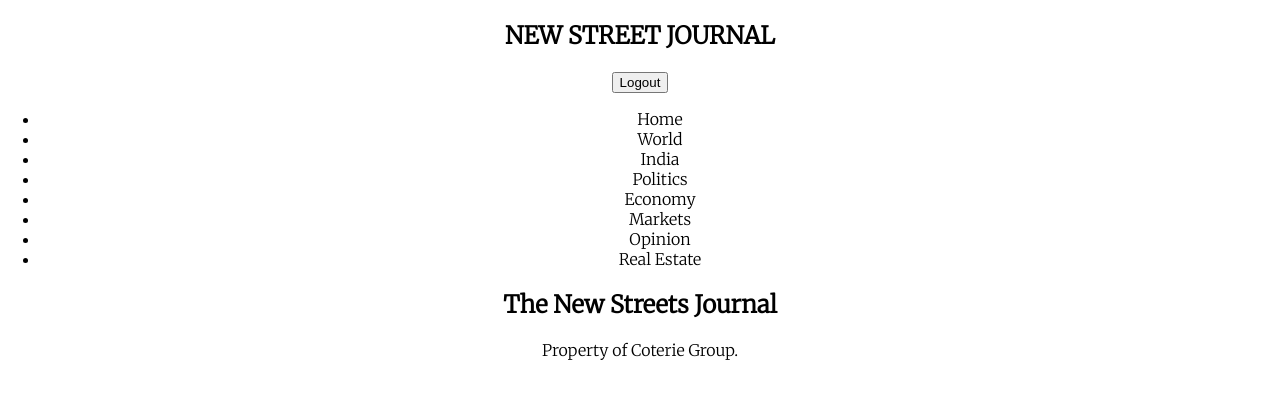
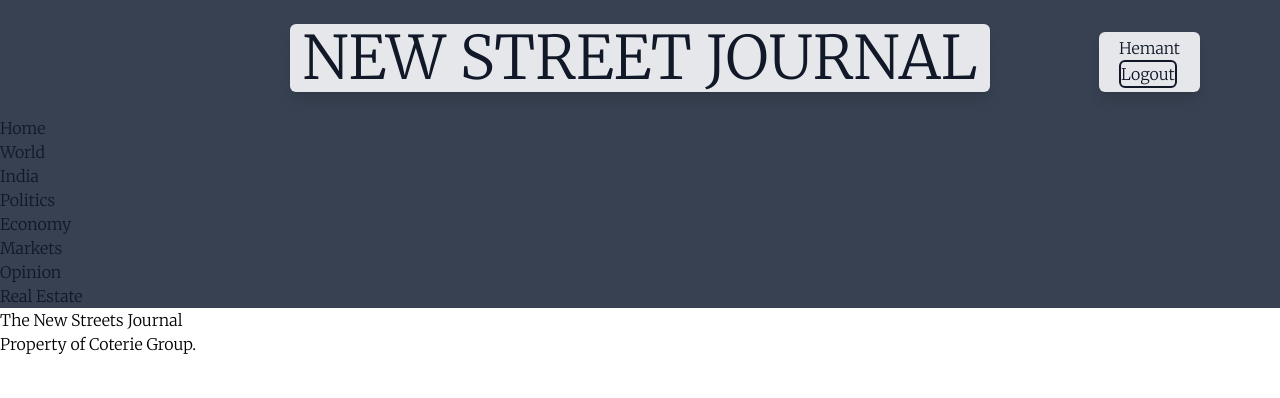
Before and after one commit to hemantsharma1498/comparator, a React (Create React App) app in the folder client/: page / in a window 1280 px wide. Shown: the top 398 px of the page. Built offline with nearby package versions, Linux system fonts and the light colour scheme.

Commit message:
header css

```diff
--- a/client/package.json
+++ b/client/package.json
@@ -9,7 +9,6 @@
     "react": "^18.2.0",
     "react-dom": "^18.2.0",
     "react-scripts": "5.0.1",
-    "tailwindcss": "^3.1.8",
     "web-vitals": "^2.1.4"
   },
   "scripts": {
@@ -35,5 +34,10 @@
       "last 1 firefox version",
       "last 1 safari version"
     ]
+  },
+  "devDependencies": {
+    "autoprefixer": "^10.4.8",
+    "postcss": "^8.4.16",
+    "tailwindcss": "^3.1.8"
   }
 }
--- a/client/src/App.css
+++ /dev/null
@@ -1,3 +0,0 @@
-.App {
-  text-align: center;
-}
--- a/client/src/App.js
+++ b/client/src/App.js
@@ -1,4 +1,4 @@
-import './App.css';
+
 import Header from './components/Header/Header';
 import Feed from './components/Feed/Feed';
 import Footer from './components/Footer/Footer';
@@ -7,7 +7,7 @@ import Footer from './components/Footer/Footer';
 function App() {
   return (
     <div className="App">
-      <Header/>
+      <Header name="Hemant"/>
       <Feed/>
       <Footer/>
     </div>
--- a/client/src/components/Feed/Feed.js
+++ b/client/src/components/Feed/Feed.js
@@ -2,37 +2,9 @@ import React from 'react'
 
 function Feed() {
   return (
-    <section >
-      <nav >
-        <ul>
-          <li>
-            Home
-          </li>
-          <li>
-            World
-          </li>
-          <li>
-            India
-          </li>
-          <li>
-            Politics
-          </li>
-          <li>
-            Economy
-          </li>
-          <li>
-            Markets
-          </li>
-          <li>
-            Opinion
-          </li>
-          <li>
-            Real Estate
-          </li>
-        </ul>
+    <section className="relative bg-white">
 
-      </nav>
-    </section>
+      </section>
   )
 }
 
--- a/client/src/components/Header/Header.js
+++ b/client/src/components/Header/Header.js
@@ -2,15 +2,54 @@ import React from 'react'
 
 function Header(props) {
   return (
-    <section className='Header'>
+    <section className="text-black bg-dgray">
         {/* <img src="../../../public/logo.png" alt="NSJ Logo" /> */}
-        <h1>
-            NEW STREET JOURNAL
-        </h1>
-        <div >
-            <p>{props.name}</p>
-            <button>Logout</button>
+
+
+        {/* MAIN TEXT AND USER LOGIN/LOGOUT */}
+        <div className="flex items-center justify-center p-6">
+          <h1 className="text-6xl px-3 rounded-md shadow-lg py-1 bg-lmgray">
+              NEW STREET JOURNAL
+          </h1>
+          <div className="absolute right-20 mt-2 px-5 rounded-md shadow-lg py-1 bg-lmgray" >
+              <p>{props.name}</p>
+              <button className="border-2 border-solid border-black rounded-md ">Logout</button>
+          </div>
+
         </div>
+
+
+        {/* NAVBAR */}
+        <nav className="inline">
+        <ul>
+          <li>
+            Home
+          </li>
+          <li>
+            World
+          </li>
+          <li>
+            India
+          </li>
+          <li>
+            Politics
+          </li>
+          <li>
+            Economy
+          </li>
+          <li>
+            Markets
+          </li>
+          <li>
+            Opinion
+          </li>
+          <li>
+            Real Estate
+          </li>
+        </ul>
+
+      </nav>
+
 
     </section>
   )
--- a/client/src/index.css
+++ b/client/src/index.css
@@ -1,13 +1,16 @@
 @import url('https://fonts.googleapis.com/css2?family=Merriweather:wght@300&display=swap');
+
+
 
 body {
   margin: 0;
   font-family: 'Merriweather';
   -webkit-font-smoothing: antialiased;
   -moz-osx-font-smoothing: grayscale;
+
 }
 
-code {
-  font-family: source-code-pro, Menlo, Monaco, Consolas, 'Courier New',
-    monospace;
-}
+
+@tailwind base;
+@tailwind components;
+@tailwind utilities;
--- a/client/src/index.js
+++ b/client/src/index.js
@@ -2,7 +2,6 @@ import React from 'react';
 import ReactDOM from 'react-dom/client';
 import './index.css';
 import App from './App';
-import reportWebVitals from './reportWebVitals';
 
 const root = ReactDOM.createRoot(document.getElementById('root'));
 root.render(
@@ -14,4 +13,3 @@ root.render(
 // If you want to start measuring performance in your app, pass a function
 // to log results (for example: reportWebVitals(console.log))
 // or send to an analytics endpoint. Learn more: https://bit.ly/CRA-vitals
-reportWebVitals();
--- /dev/null
+++ b/client/src/input.css
@@ -0,0 +1,3 @@
+@tailwind base;
+@tailwind components;
+@tailwind utilities;
--- a/client/tailwind.config.js
+++ b/client/tailwind.config.js
@@ -1,7 +1,18 @@
 /** @type {import('tailwindcss').Config} */
 module.exports = {
-  content: [],
+  content: [
+    "./src/**/*.{js,jsx,ts,tsx}",
+  ],
   theme: {
+    colors:{
+      'white':'#f9fafb',
+      'lgray':'#f3f4f6',
+      'lmgray':'#e5e7eb',
+      'mgray':'#d1d5db',
+      'gray':'#9ca3af',
+      'dgray':'#374151',
+      'black':'#111827'
+    },
     extend: {},
   },
   plugins: [],
```
Also changed, not shown: 2 other files (tests, documents, lock files or other folders).
